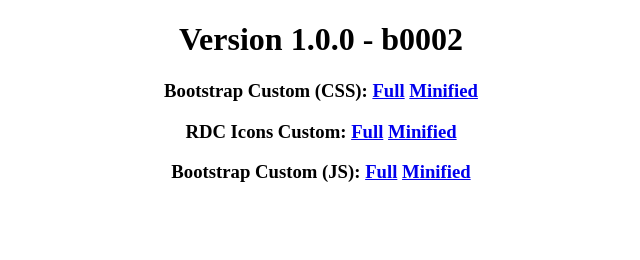
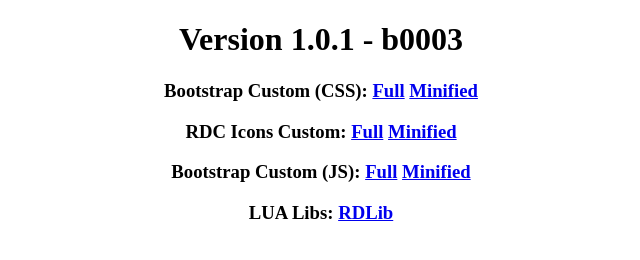
Before and after one commit to rafedaniels/rdcdn, a plain HTML site: page index.html in a window 1280 px wide. Shown: the whole page, without its empty margins (319-959 px from the left). Drawn offline with Linux system fonts and the light colour scheme.

Commit message:
v1.0.1 - LRDLib - b0003 - Add LUA binaries, include RDLib

```diff
--- a/index.html
+++ b/index.html
@@ -8,10 +8,11 @@
 </head>
 <body>
     <center>
-        <h1>Version 1.0.0 - b0002</h1>
+        <h1>Version 1.0.1 - b0003</h1>
         <h3>Bootstrap Custom (CSS): <a href="/css/bs.css">Full</a> <a href="/css/bs.min.css">Minified</a></h3>
         <h3>RDC Icons Custom: <a href="/css/icons.css">Full</a> <a href="/css/icons.min.css">Minified</a></h3>
         <h3>Bootstrap Custom (JS): <a href="/js/bs.js">Full</a> <a href="/js/bs.min.js">Minified</a></h3>
+        <h3>LUA Libs: <a href="lua/rdlib.lua">RDLib</a></h3>
     </center>
 </body>
 </html>
```
Also changed, not shown: 2 other files.
